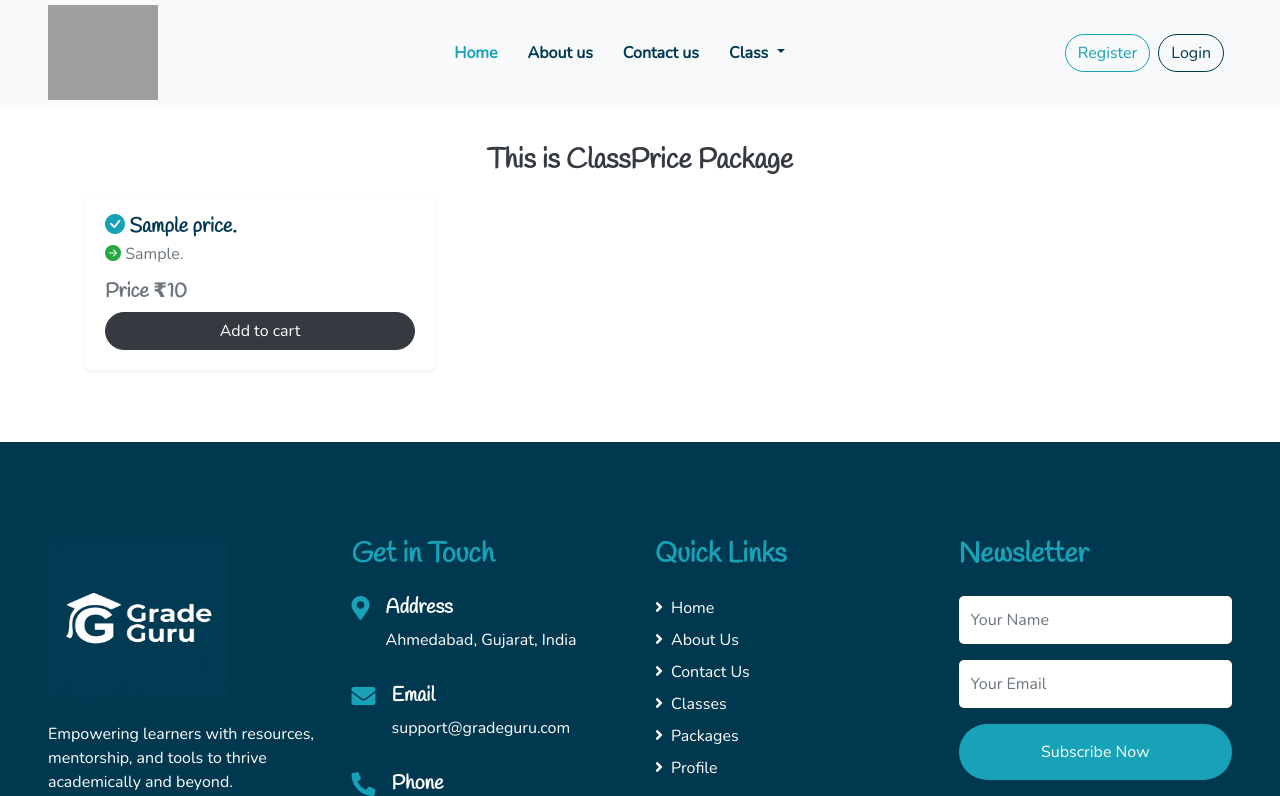
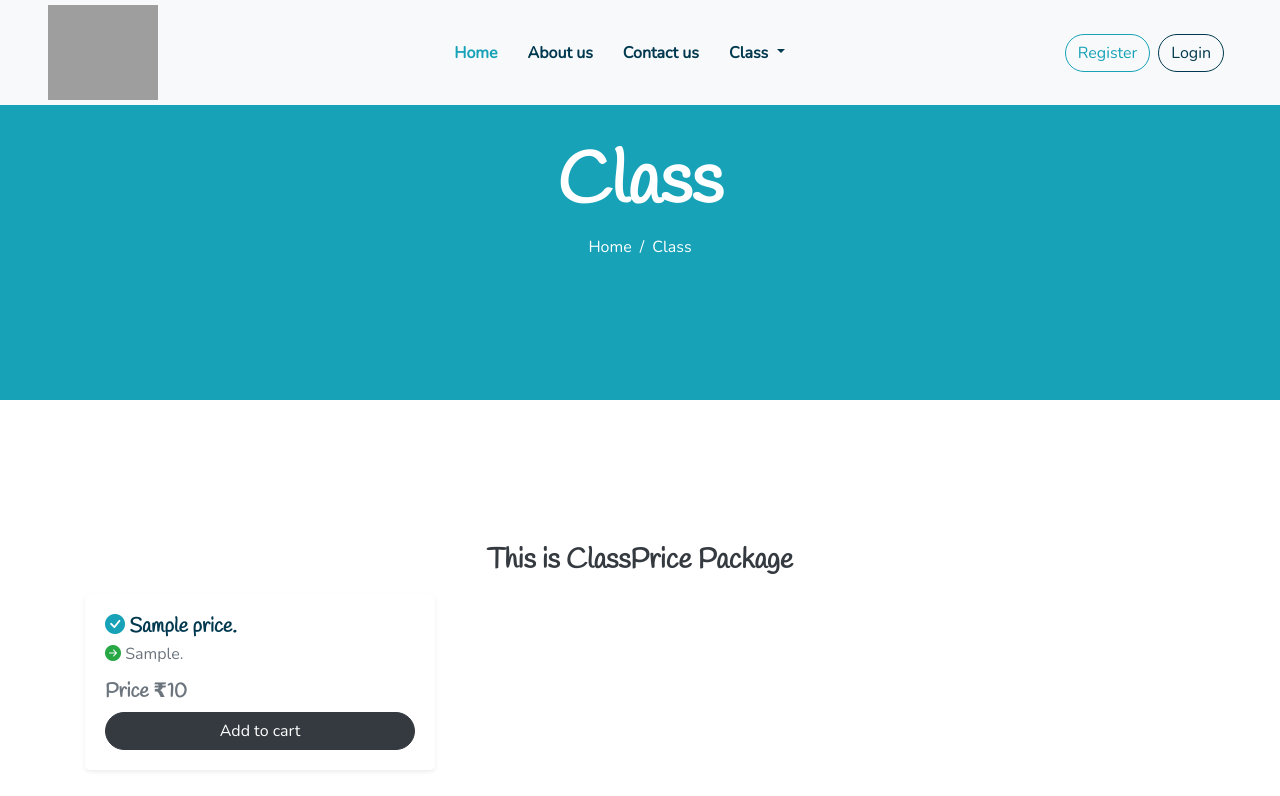
Before and after one commit to kesha2302/GradeGuru, a Laravel app: page /classprice/1 in a window 1280 px wide. Shown: the top 796 px of the page. Run offline with Laravel 12, Linux system fonts and the light colour scheme; tables that the repository leaves empty hold one stand-in row (values such as "Sample post"); some libraries are stand-ins or nearby versions; grey boxes are pictures that could not be loaded.

Commit message:
class blade file change

```diff
--- a/resources/views/ClientView/classprice.blade.php
+++ b/resources/views/ClientView/classprice.blade.php
@@ -1,5 +1,19 @@
 @extends('ClientView.Layouts.main')
 @section('main-section')
+
+<div class="container-fluid bg-primary mb-5">
+      <div
+        class="d-flex flex-column align-items-center justify-content-center"
+        style="min-height: 400px"
+      >
+        <h3 class="display-3 font-weight-bold text-white"> Class</h3>
+        <div class="d-inline-flex text-white">
+          <p class="m-0"><a class="text-white" href="">Home</a></p>
+          <p class="m-0 px-2">/</p>
+          <p class="m-0">Class</p>
+        </div>
+      </div>
+    </div>
     <div class="container mt-5 pt-5 mb-4">
         <h3 class="mt-5 mb-3 text-center text-dark">This is ClassPrice Package</h3>
         <div class="row">
--- a/resources/views/ClientView/index.blade.php
+++ b/resources/views/ClientView/index.blade.php
@@ -14,7 +14,7 @@
                 <div class="row align-items-center m-0 p-5"
                      style="background: linear-gradient(135deg, #0b9db8, #15c5de); min-height: 90vh; position: relative; overflow: hidden; border-radius: 20px;">
 
-                    <!-- Text Content -->
+
                     <div class="col-lg-6 col-md-12 text-center text-lg-start px-5">
                         <h1 class="display-1 fw-bold mb-4"
                             style="line-height: 1.2; color: #e6e6e2; text-shadow: 2px 2px 4px rgba(0,0,0,0.4);">
--- a/routes/web.php
+++ b/routes/web.php
@@ -145,10 +145,3 @@ Route::post('/handlepayment', [BookingController::class, 'handlepayment']);
 Route::get('/testview/{cp_id}',[TestviewController::class, 'testview'])->name ('test.view');
 Route::get('/question-test/{test_id}', [QuestionTestController::class, 'questiontest'])->name('question.test');
 Route::post('/test/{test_id}/submit', [QuestionTestController::class, 'submitAnswer'])->name('test.submit');
-
-
-Route::get('/forgot-password', [ForgotPasswordController::class, 'forgotpasswordload'])->name('forgot.password');
-Route::post('/forgot-password', [ForgotPasswordController::class, 'forgotpassword'])->name('forgot.password.send');
-
-Route::get('/reset-password', [ForgotPasswordController::class, 'resetpasswordload'])->name('reset.password.page');
-Route::post('/reset-password', [ForgotPasswordController::class, 'resetpassword'])->name('reset.password');
```
